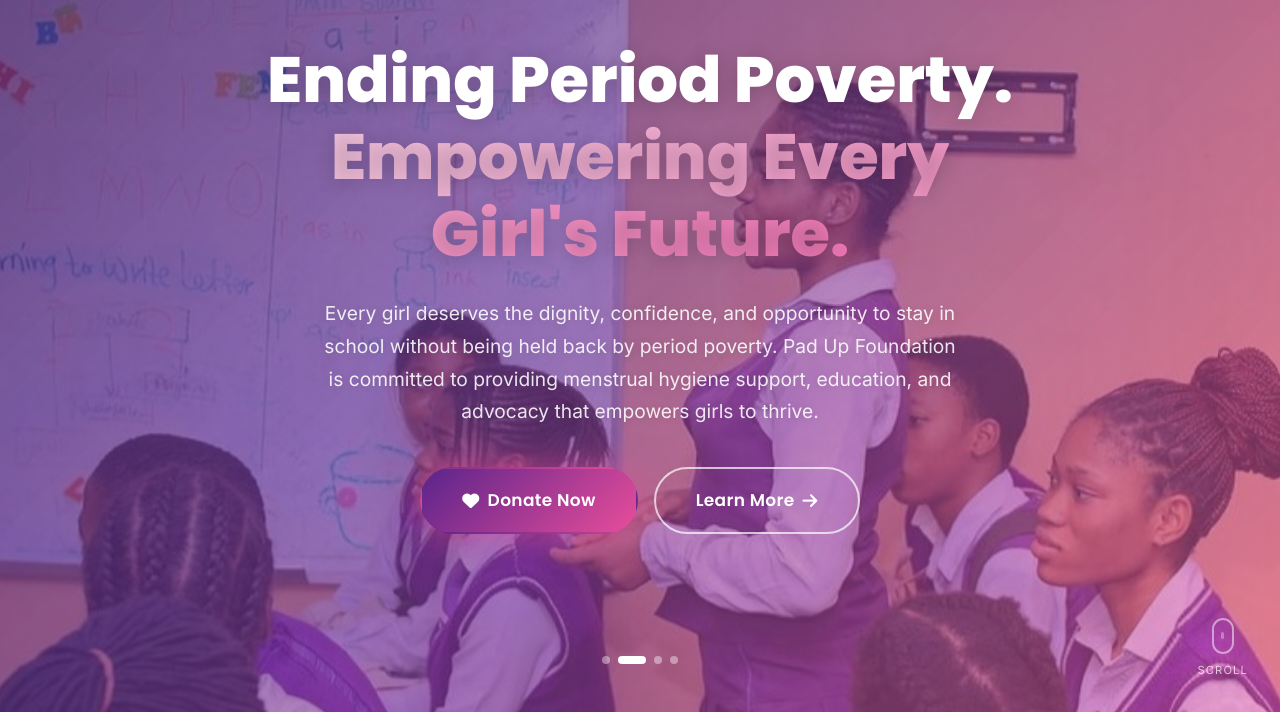
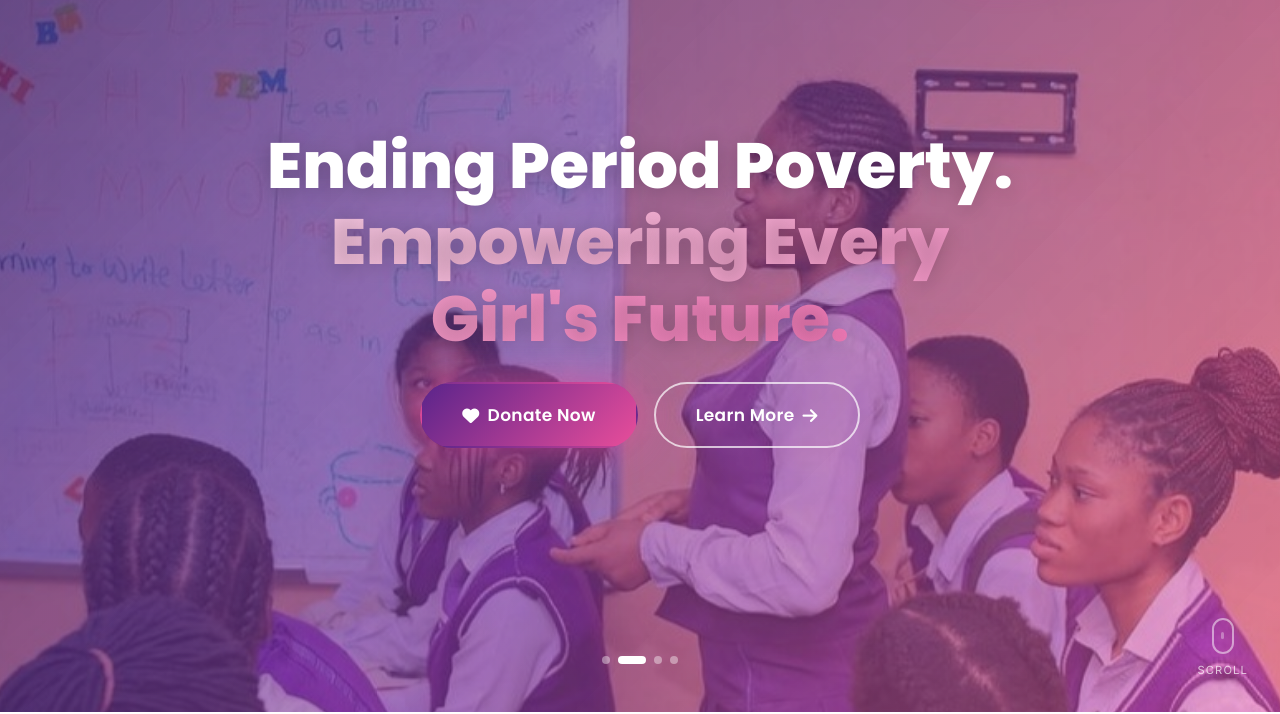
Before and after one commit to HenryMV9/Padupfoundation, a website built with Vite: page index.html in a window 1280 px wide. Shown: the part 88-802 px from the top of the page. Built offline with nearby package versions, Linux system fonts and the light colour scheme.

Commit message:
Home Update-1

```diff
--- a/index.html
+++ b/index.html
@@ -68,7 +68,6 @@
         Ending Period Poverty.<br />
         <span>Empowering Every Girl's Future.</span>
       </h1>
-      <p>Every girl deserves the dignity, confidence, and opportunity to stay in school without being held back by period poverty. Pad Up Foundation is committed to providing menstrual hygiene support, education, and advocacy that empowers girls to thrive.</p>
       <div class="hero-actions">
         <a href="donate.html" class="btn btn-primary btn-lg btn-glow">
           <i class="fas fa-heart"></i> Donate Now
```
